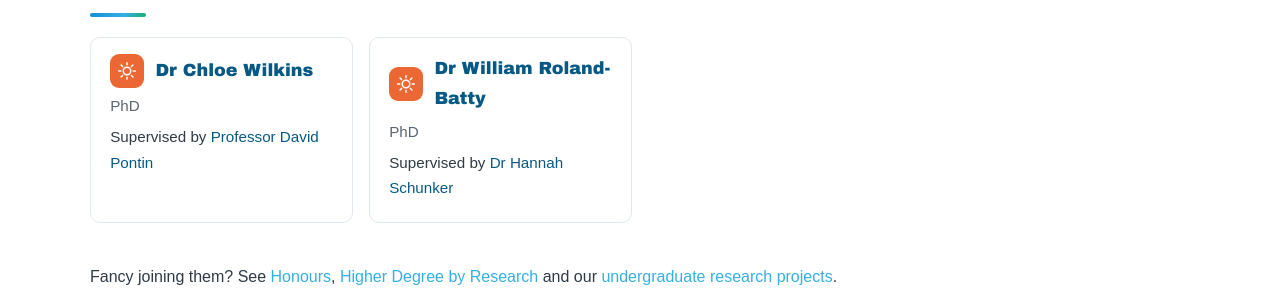
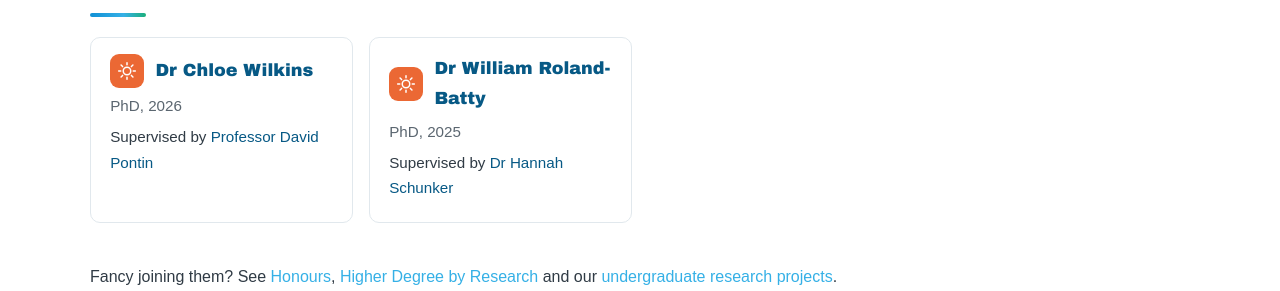
Before and after one commit to NewyPhysics/unofficial_homepage, a Jekyll site: the page built from pages/team.html, in a window 1280 px wide and 900 px high, scrolled down 555 px. Shown: the part 382-673 px from the top of the window. Built offline with Jekyll 4.4.1, drawn with Linux system fonts in a browser that asks for light colours.

Commit message:
Alumni: PhD completion years for Chloe Wilkins and William Roland-Batty
Co-Authored-By: Claude Opus 5.5 <noreply@anthropic.com>
Claude-Session: https://claude.ai/code/session_01LYcBCLwvG5rvH6dJMd99nN

```diff
--- a/_data/team.yml
+++ b/_data/team.yml
@@ -53,12 +53,14 @@
   supervisors: [schunker-hannah]
 
 - name: "Dr Chloe Wilkins"
+  years: "2026"
   role: phd
   field: astrophysics
   status: past
   supervisors: [pontin-david]
 
 - name: "Dr William Roland-Batty"
+  years: "2025"
   role: phd
   field: astrophysics
   status: past
--- a/_includes/team-card.html
+++ b/_includes/team-card.html
@@ -7,7 +7,7 @@
   </div>
   {% if include.alumni %}
     {% case m.role %}{% when "postdoc" %}{% assign label = "Postdoc" %}{% when "phd" %}{% assign label = "PhD" %}{% when "honours" %}{% assign label = "Honours" %}{% else %}{% assign label = "" %}{% endcase %}
-    <p class="team-meta">{{ label }}{% if m.years %} · {{ m.years }}{% endif %}</p>
+    <p class="team-meta">{{ label }}{% if m.years %}, {{ m.years }}{% endif %}</p>
   {% elsif m.years %}
     <p class="team-meta">{{ m.years }}</p>
   {% endif %}
```
